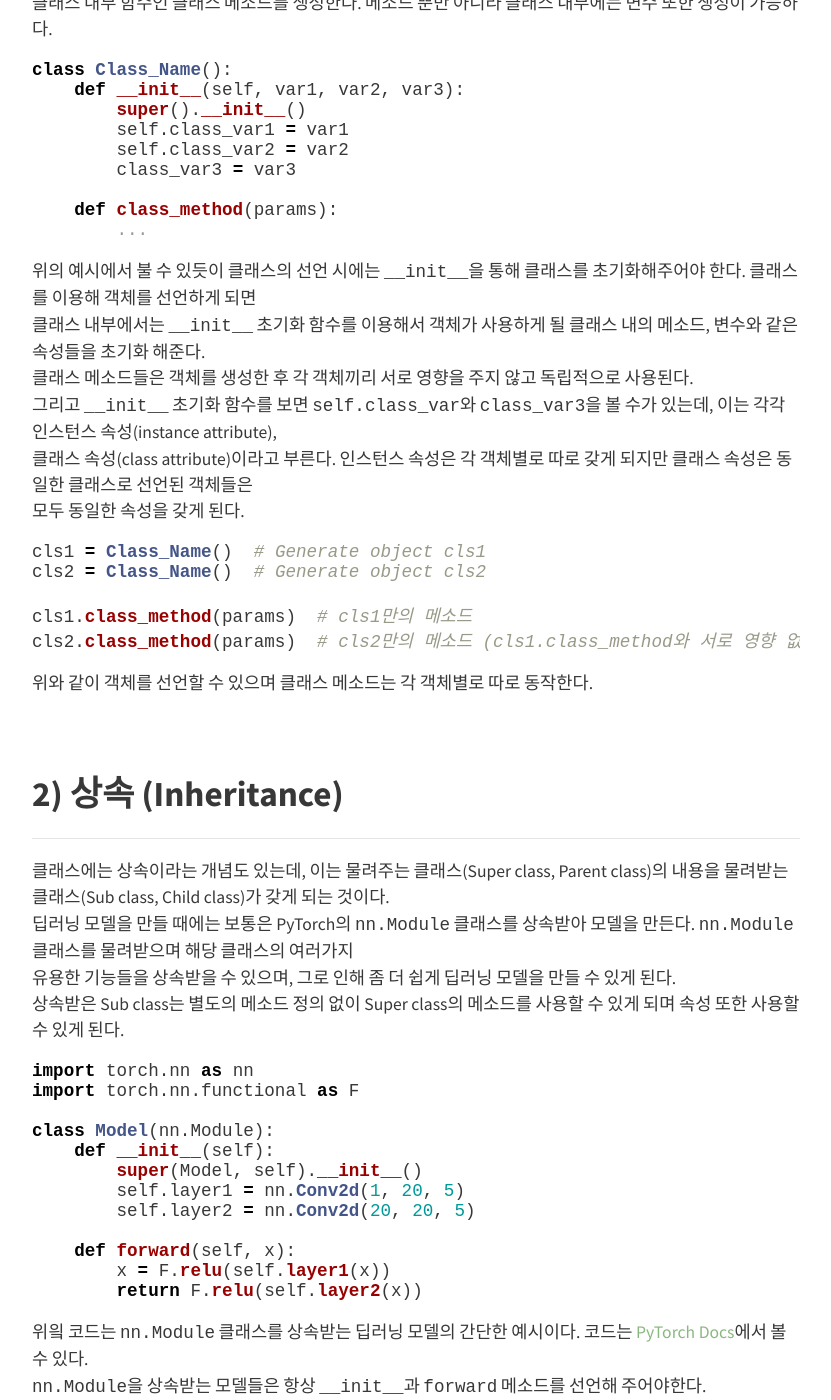
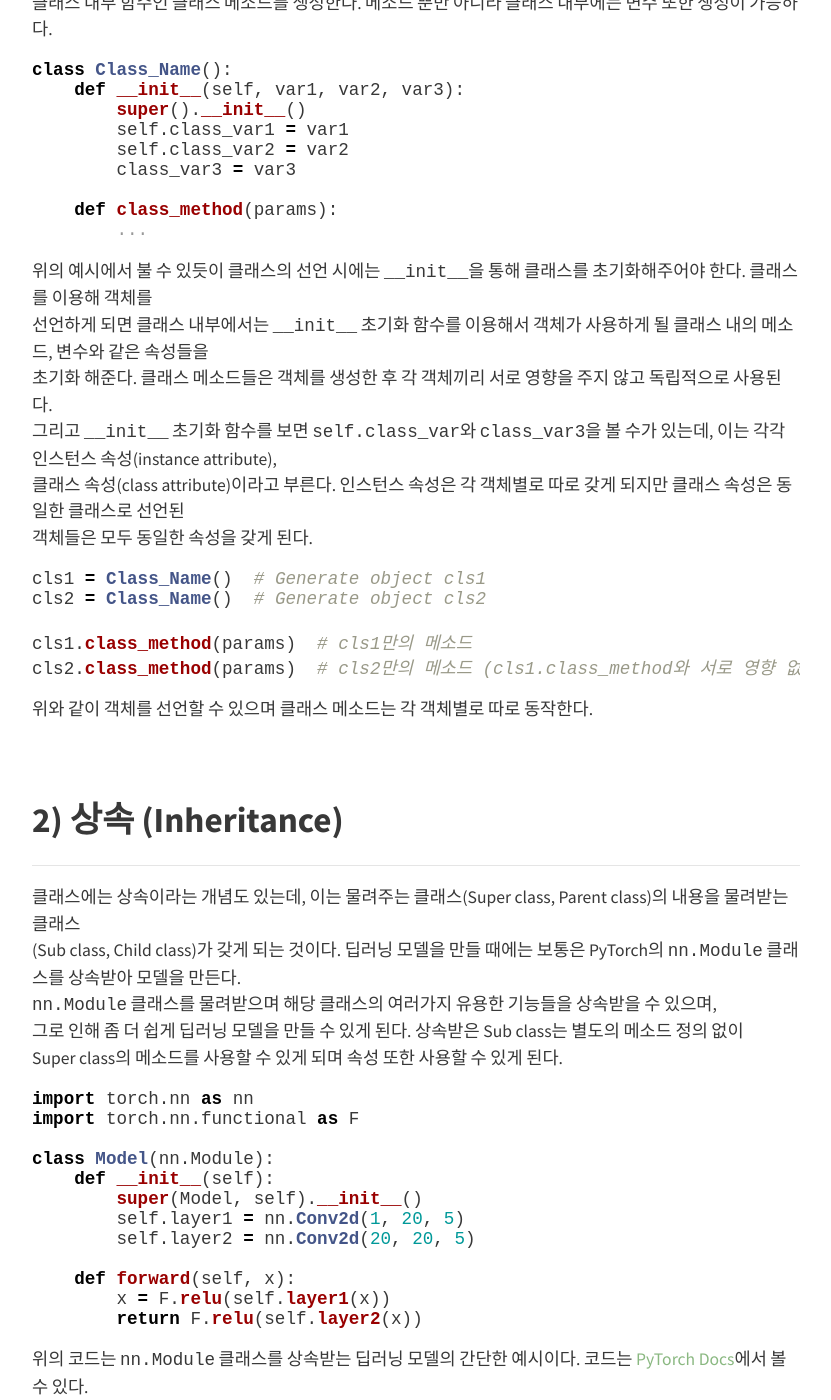
Before and after one commit to mooncy0421/mooncy0421.github.io, a Jekyll site: the page built from _posts/2021-09-02-Pytorch로-시작하는-딥러닝-입문-(3)-Class.md, in a window 1280 px wide and 1400 px high, scrolled down 1985 px. Shown: the whole window, without its empty margins (224-1055 px from the left). Built offline with Jekyll 4.4.1, drawn with Linux system fonts in a browser that asks for light colours; nearby versions of some CDN libraries.

Commit message:
Modify post layout

````diff
--- a/_posts/2021-09-02-Pytorch로-시작하는-딥러닝-입문-(3)-Class.md
+++ b/_posts/2021-09-02-Pytorch로-시작하는-딥러닝-입문-(3)-Class.md
@@ -83,12 +83,12 @@ class Class_Name():
         ...
 ```
 
-위의 예시에서 불 수 있듯이 클래스의 선언 시에는 ```__init__```을 통해 클래스를 초기화해주어야 한다. 클래스를 이용해 객체를 선언하게 되면 <br>
-클래스 내부에서는 ```__init__``` 초기화 함수를 이용해서 객체가 사용하게 될 클래스 내의 메소드, 변수와 같은 속성들을 초기화 해준다. <br>
-클래스 메소드들은 객체를 생성한 후 각 객체끼리 서로 영향을 주지 않고 독립적으로 사용된다. <br>
+위의 예시에서 불 수 있듯이 클래스의 선언 시에는 ```__init__```을 통해 클래스를 초기화해주어야 한다. 클래스를 이용해 객체를 <br>
+선언하게 되면 클래스 내부에서는 ```__init__``` 초기화 함수를 이용해서 객체가 사용하게 될 클래스 내의 메소드, 변수와 같은 속성들을 <br>
+초기화 해준다. 클래스 메소드들은 객체를 생성한 후 각 객체끼리 서로 영향을 주지 않고 독립적으로 사용된다. <br>
 그리고 ```__init__``` 초기화 함수를 보면 ```self.class_var```와 ```class_var3```을 볼 수가 있는데, 이는 각각 인스턴스 속성(instance attribute), <br>
-클래스 속성(class attribute)이라고 부른다. 인스턴스 속성은 각 객체별로 따로 갖게 되지만 클래스 속성은 동일한 클래스로 선언된 객체들은 <br>
-모두 동일한 속성을 갖게 된다.
+클래스 속성(class attribute)이라고 부른다. 인스턴스 속성은 각 객체별로 따로 갖게 되지만 클래스 속성은 동일한 클래스로 선언된 <br>
+객체들은 모두 동일한 속성을 갖게 된다.
 
 ```python
 cls1 = Class_Name()  # Generate object cls1
@@ -103,10 +103,11 @@ cls2.class_method(params)  # cls2만의 메소드 (cls1.class_method와 서로
 ## 2) 상속 (Inheritance)
 ---
 
-클래스에는 상속이라는 개념도 있는데, 이는 물려주는 클래스(Super class, Parent class)의 내용을 물려받는 클래스(Sub class, Child class)가 갖게 되는 것이다. <br>
-딥러닝 모델을 만들 때에는 보통은 PyTorch의 ```nn.Module``` 클래스를 상속받아 모델을 만든다. ```nn.Module``` 클래스를 물려받으며 해당 클래스의 여러가지 <br>
-유용한 기능들을 상속받을 수 있으며, 그로 인해 좀 더 쉽게 딥러닝 모델을 만들 수 있게 된다. <br>
-상속받은 Sub class는 별도의 메소드 정의 없이 Super class의 메소드를 사용할 수 있게 되며 속성 또한 사용할 수 있게 된다. <br>
+클래스에는 상속이라는 개념도 있는데, 이는 물려주는 클래스(Super class, Parent class)의 내용을 물려받는 클래스<br>
+(Sub class, Child class)가 갖게 되는 것이다. 딥러닝 모델을 만들 때에는 보통은 PyTorch의 ```nn.Module``` 클래스를 상속받아 모델을 만든다. <br>
+```nn.Module``` 클래스를 물려받으며 해당 클래스의 여러가지 유용한 기능들을 상속받을 수 있으며, <br>
+그로 인해 좀 더 쉽게 딥러닝 모델을 만들 수 있게 된다. 상속받은 Sub class는 별도의 메소드 정의 없이 <br>
+Super class의 메소드를 사용할 수 있게 되며 속성 또한 사용할 수 있게 된다. <br>
 
 ```python
 import torch.nn as nn
@@ -123,7 +124,7 @@ class Model(nn.Module):
         return F.relu(self.layer2(x))
 ```
 
-위읰 코드는 ```nn.Module``` 클래스를 상속받는 딥러닝 모델의 간단한 예시이다. 코드는 [PyTorch Docs](https://pytorch.org/docs/stable/generated/torch.nn.Module.html?highlight=nn%20module#torch.nn.Module)에서 볼 수 있다. <br>
+위의 코드는 ```nn.Module``` 클래스를 상속받는 딥러닝 모델의 간단한 예시이다. 코드는 [PyTorch Docs](https://pytorch.org/docs/stable/generated/torch.nn.Module.html?highlight=nn%20module#torch.nn.Module)에서 볼 수 있다. <br>
 ```nn.Module```을 상속받는 모델들은 항상 ```__init__```과 ```forward``` 메소드를 선언해 주어야한다. <br>
 ```nn.Module```을 상속받은 모델은 따로 ```Conv2d``` 메소드를 선언하지 않았음에도 Conv2d 메소드를 사용할 수 있게되고, <br>
 다른 유용한 기능들 또한 사용 가능해진다.<br><br><br><br>
````
